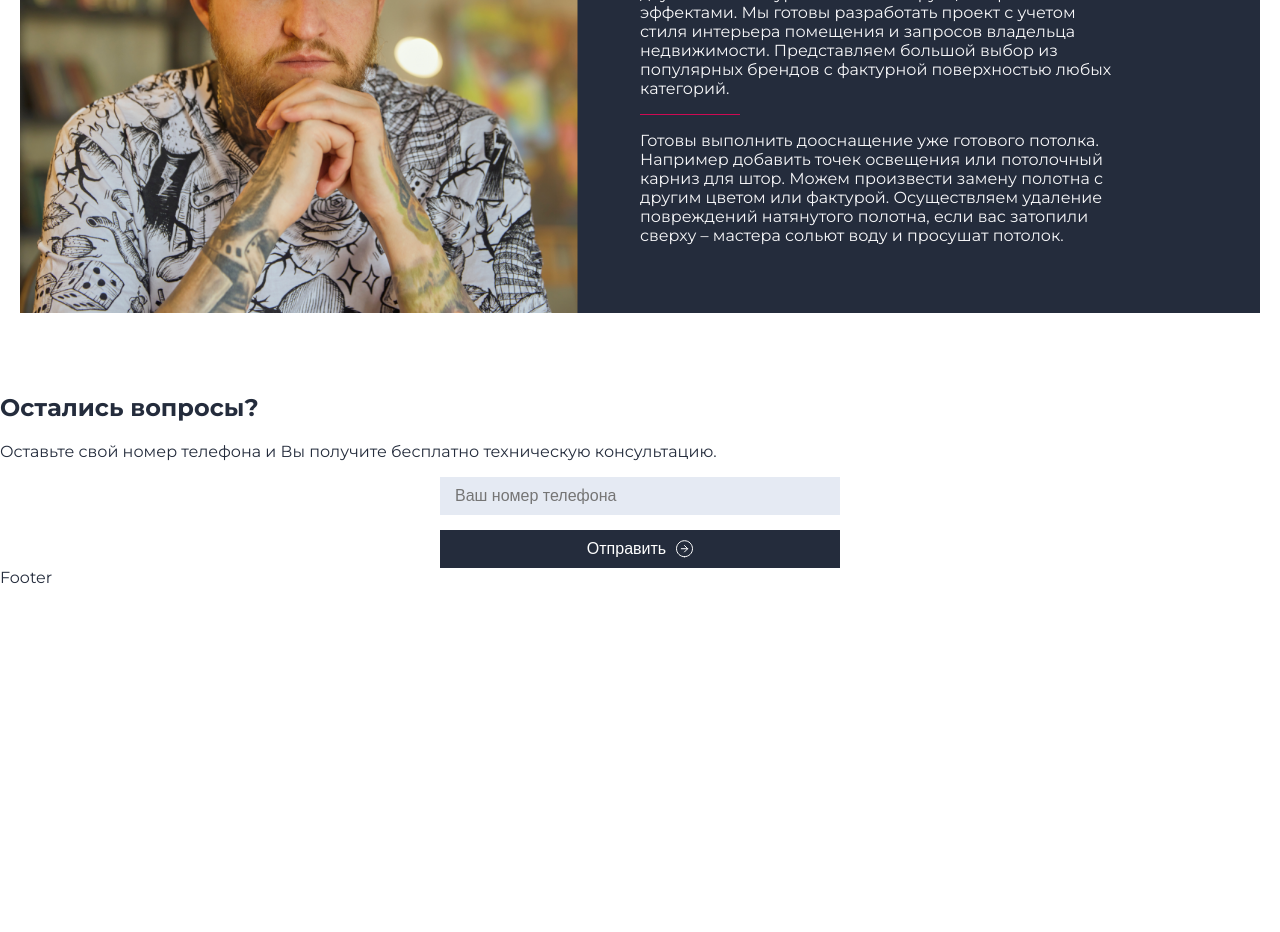
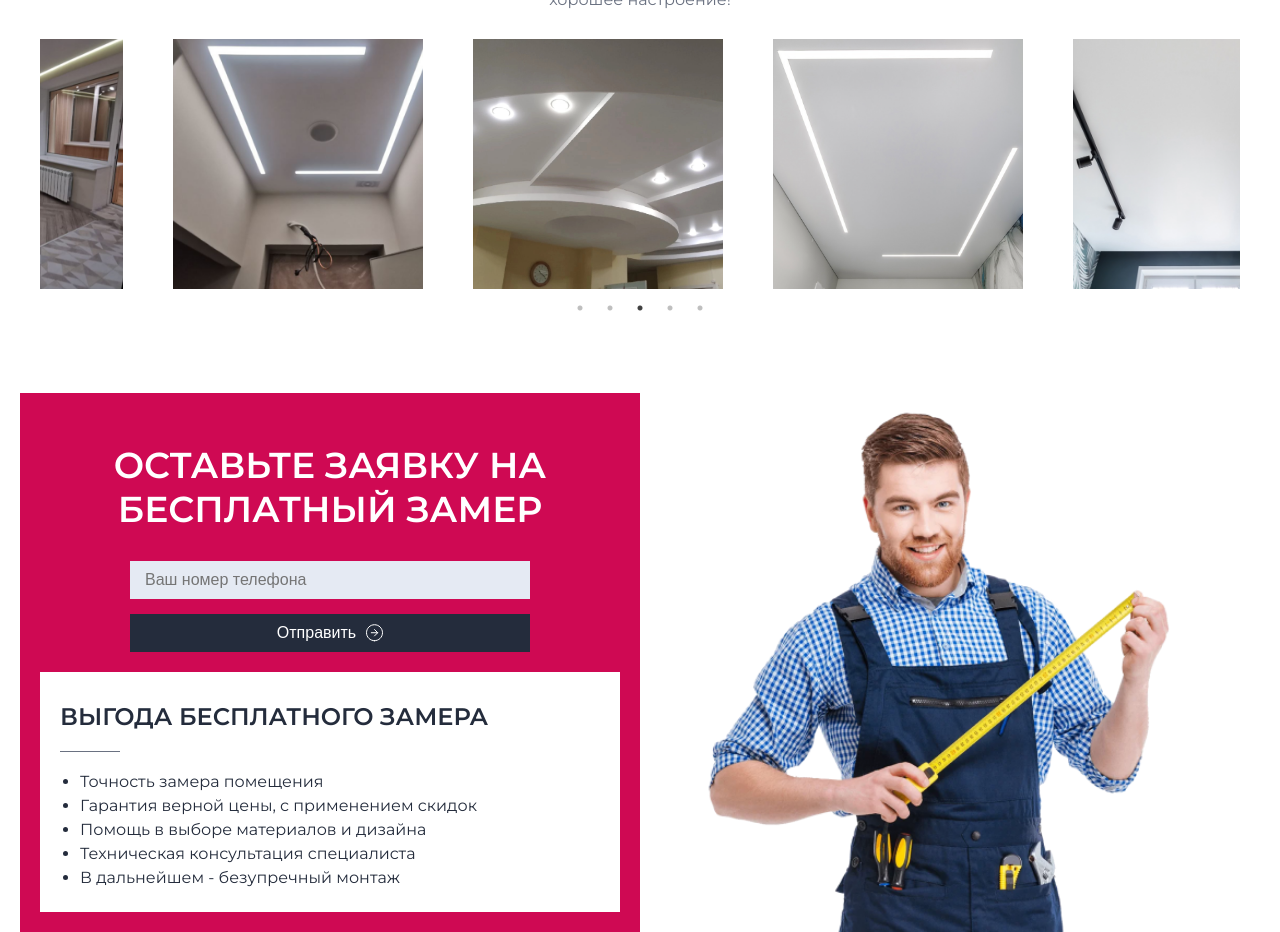
Before and after one commit to DenisJet/lemaxx, a Next.js app: page / in a window 1280 px wide. Shown: the part 4280-5212 px from the top of the page. Before the commit the page ends 4867 px from the top, so only its background shows below. Built offline with nearby package versions, Linux system fonts and the light colour scheme.

Commit message:
add zamer2 section

```diff
--- a/src/app/page.tsx
+++ b/src/app/page.tsx
@@ -2,13 +2,13 @@
 import styles from './page.module.css';
 import Modal from '../components/Modal/Modal';
 import { useState } from 'react';
-import Form from '@/components/Form/Form';
 import Benefits from '@/components/Benefits/Benefits';
 import Zamer from '@/components/Zamer-1/Zamer-1';
 import Catalog from '@/components/Catalog/Catalog';
 import Advantages from '@/components/Advantages/Advantages';
 import Gallery from '@/components/Gallery/Gallery';
 import About from '@/components/About/About';
+import Zamer2 from '@/components/Zamer-2/Zamer-2';
 
 export default function Home() {
   const [modalActive, setModalActive] = useState(false);
@@ -30,14 +30,9 @@ export default function Home() {
         <Zamer />
         <Catalog onClick={() => setModalActive(true)} />
         <Advantages />
+        <About />
         <Gallery />
-        <About />
-        <section>
-          <h2>Остались вопросы?</h2>
-          <p>Оставьте свой номер телефона и Вы получите бесплатно техническую консультацию.</p>
-          <Form />
-        </section>
-        <footer>Footer</footer>
+        <Zamer2 />
       </main>
       <Modal active={modalActive} setActive={setModalActive} />
     </>
--- a/src/components/CatalogList/CatalogList.tsx
+++ b/src/components/CatalogList/CatalogList.tsx
@@ -54,7 +54,7 @@ export default function CatalogList({ onClick }: CatalogProps): JSX.Element {
   return (
     <ul className={styles.list}>
       {products.map((product) => (
-        <li>
+        <li key={product.id}>
           <CatalogCard
             id={product.id}
             title={product.title}
--- /dev/null
+++ b/src/components/Zamer-2/Zamer-2.module.css
@@ -0,0 +1,112 @@
+.zamer {
+  max-width: var(--max-width);
+  margin-left: auto;
+  margin-right: auto;
+}
+
+.contentContainer {
+  padding: 10px;
+  background-color: var(--primary);
+}
+
+.contentContainer h2 {
+  font-size: 24px;
+  font-weight: 600;
+  text-transform: uppercase;
+  color: var(--white);
+  max-width: 400px;
+  margin-left: auto;
+  margin-right: auto;
+  text-align: center;
+}
+
+.text {
+  margin-top: 20px;
+  background-color: var(--white);
+  padding: 10px;
+  max-width: 400px;
+  margin-left: auto;
+  margin-right: auto;
+}
+
+.text h3 {
+  font-size: 18px;
+  font-weight: 600;
+  text-transform: uppercase;
+  margin-top: 10px;
+  margin-bottom: 20px;
+}
+
+.divider {
+  width: 60px;
+  height: 1px;
+  background-color: var(--gray);
+  margin-bottom: 20px;
+}
+
+.text ul {
+  list-style-type: disc;
+  padding-left: 20px;
+}
+
+.text li {
+  font-size: 14px;
+  margin-bottom: 5px;
+}
+
+.image {
+  object-fit: cover;
+}
+
+.imageContainer {
+  max-width: 500px;
+  margin-left: auto;
+  margin-right: auto;
+}
+
+@media screen and (width >= 700px) {
+
+  .contentContainer {
+    padding: 20px;
+  }
+
+  .contentContainer h2 {
+    font-size: 36px;
+    max-width: 500px;
+  }
+
+  .text {
+    padding: 20px;
+    max-width: 500px;
+  }
+
+  .text h3 {
+    font-size: 24px;
+  }
+
+  .text li {
+    font-size: 16px;
+  }
+}
+
+@media screen and (width >= 1000px) {
+  .zamer {
+    display: grid;
+    grid-template-columns: 1fr 1fr;
+  }
+
+  .text {
+    max-width: none;
+  }
+
+  .image {
+    max-height: auto;
+    height: 100%;
+  }
+
+  .zamerContainer {
+    padding: 30px;
+    display: flex;
+    flex-direction: column;
+  }
+}
--- /dev/null
+++ b/src/components/Zamer-2/Zamer-2.tsx
@@ -0,0 +1,27 @@
+import Form from '../Form/Form';
+import styles from './Zamer-2.module.css';
+
+export default function Zamer2(): JSX.Element {
+  return (
+    <section className={styles.zamer}>
+      <div className={styles.contentContainer}>
+        <h2>Оставьте заявку на бесплатный замер</h2>
+        <Form />
+        <div className={styles.text}>
+          <h3>Выгода бесплатного замера</h3>
+          <div className={styles.divider}></div>
+          <ul>
+            <li>Точность замера помещения</li>
+            <li>Гарантия верной цены, с применением скидок</li>
+            <li>Помощь в выборе материалов и дизайна</li>
+            <li>Техническая консультация специалиста</li>
+            <li>В дальнейшем - безупречный монтаж</li>
+          </ul>
+        </div>
+      </div>
+      <div className={styles.imageContainer}>
+        <img className={styles.image} src='/image/zamer-2.png' alt='' />
+      </div>
+    </section>
+  );
+}
```
Also changed, not shown: public/image/zamer-2.png (added).
